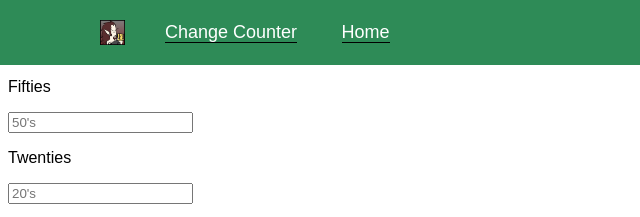
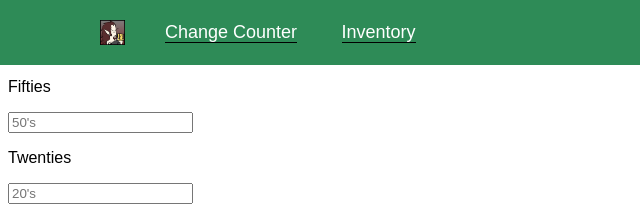
Before and after one commit to Godbrand1/Godbrand, a plain HTML site: page change.html in a window 1280 px wide. Shown: the top 217 px of the page, 0-640 px from the left. Drawn offline with Linux system fonts and the light colour scheme.

Commit message:
Update change.html

```diff
--- a/change.html
+++ b/change.html
@@ -14,7 +14,7 @@
 
       <nav class="menu">
         <a class="link-change" href="/change.html">Change Counter</a>
-        <a href="/index.html">Home</a>
+        <a href="/index.html">Inventory</a>
         <!--<a href="#">#</a>
         <a href="#">#</a>-->
       </nav>
```
